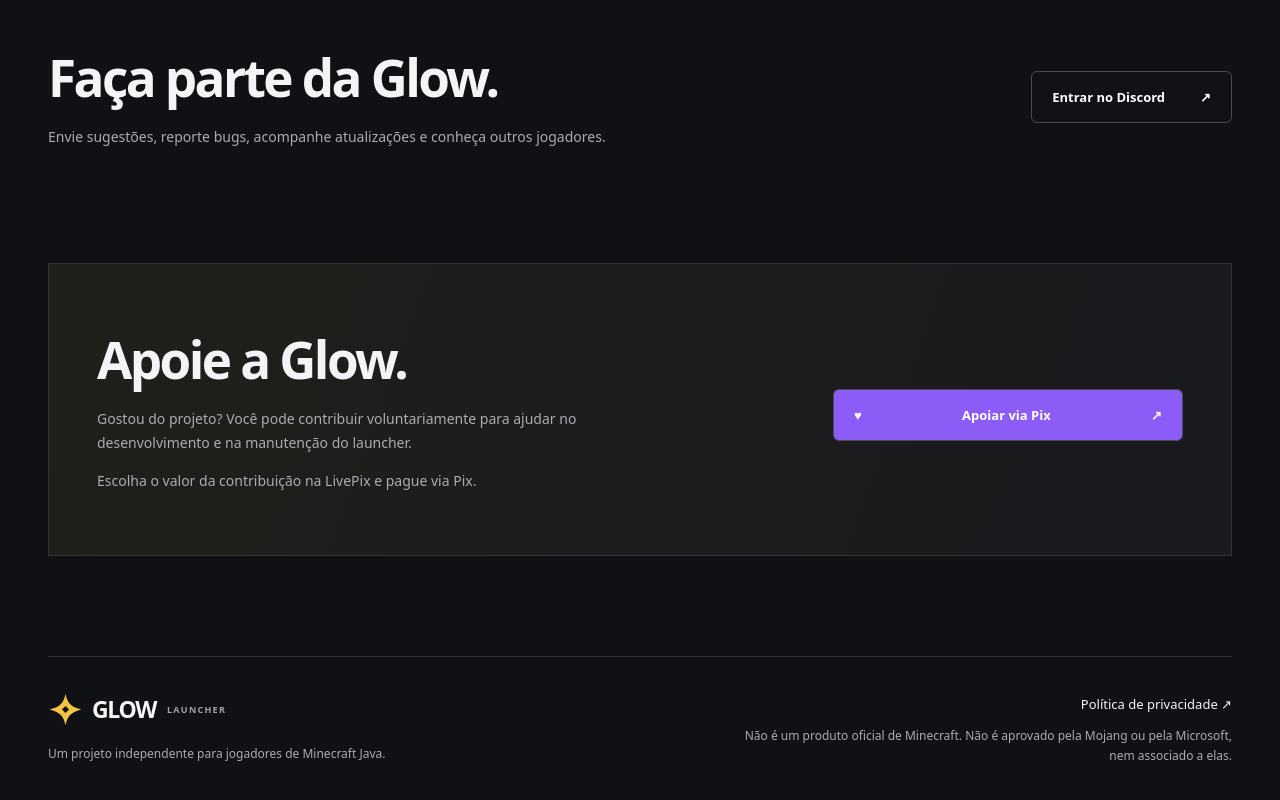
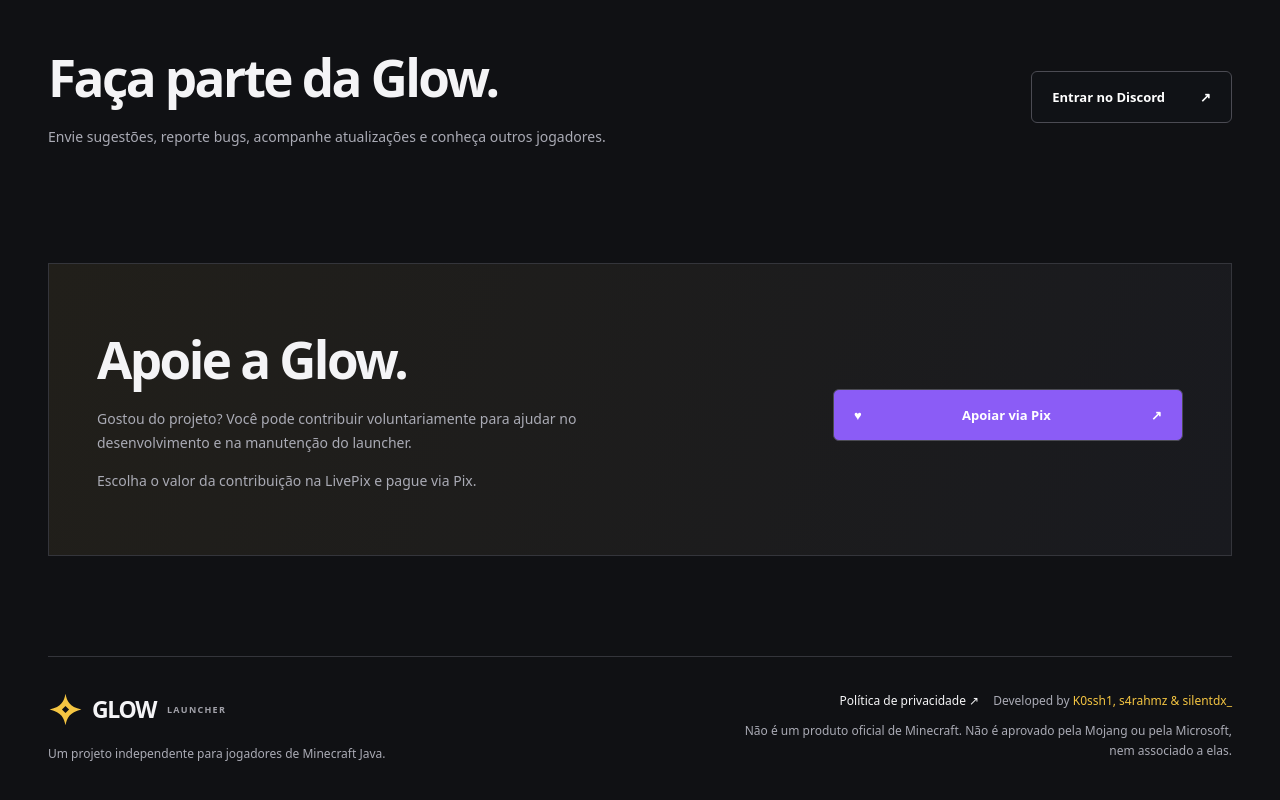
Before and after one commit to K0ssh1q/glow-website, a plain HTML site: page index.html in a window 1280 px wide. Shown: the part 1653-2453 px from the top of the page. Drawn offline with Linux system fonts and the light colour scheme.

Commit message:
Add files via upload

```diff
--- a/index.html
+++ b/index.html
@@ -11,6 +11,7 @@
 <link href="assets/favicon.ico?v=2" rel="icon" sizes="any"/><link href="assets/glow-star.svg" rel="icon" type="image/svg+xml"/><link href="assets/glow-star-32.png" rel="icon" sizes="32x32" type="image/png"/><link href="assets/glow-star-256.png" rel="apple-touch-icon"/>
 <link href="style.css?v=4" rel="stylesheet"/>
 <script defer="" src="motion.js?v=4"></script>
+<style>.footer-meta{display:flex;flex-wrap:wrap;justify-content:flex-end;align-items:center;gap:8px 14px;font-size:12px}.footer-credit{color:var(--muted,#aaabb5)}.footer-credit span{color:var(--yellow,#f4c542);transition:color .2s ease}.footer-credit:hover span{color:#fff}@media(max-width:800px){.footer-meta{justify-content:flex-start}}@media(prefers-reduced-motion:reduce){.footer-credit span{transition:none}}</style>
 </head>
 <body>
 <header class="top"><a aria-label="Página inicial da Glow Launcher" class="brand" href="./"><img alt="" class="star" src="assets/glow-star.svg"/> GLOW <small>LAUNCHER</small></a><nav aria-label="Navegação principal"><a href="#features">Recursos</a><a href="#status">Desenvolvimento</a><a href="privacy.html">Privacidade</a></nav><div class="nav-actions"><a class="nav-cta social-link" href="https://discord.gg/clanglow" rel="noopener noreferrer" target="_blank"><svg aria-hidden="true" viewbox="0 0 127.14 96.36"><path d="M107.7 8.07A105.15 105.15 0 0 0 81.47 0a72.06 72.06 0 0 0-3.36 6.83 97.68 97.68 0 0 0-29.09 0A72.37 72.37 0 0 0 45.66 0 105.89 105.89 0 0 0 19.4 8.09C2.8 32.71-1.7 56.72.55 80.39a105.73 105.73 0 0 0 32.17 15.97 77.7 77.7 0 0 0 6.89-11.17 68.42 68.42 0 0 1-10.85-5.17c.91-.66 1.8-1.35 2.66-2.06a75.57 75.57 0 0 0 64.3 0c.87.71 1.76 1.4 2.66 2.06a68.68 68.68 0 0 1-10.87 5.18 77 77 0 0 0 6.89 11.16 105.25 105.25 0 0 0 32.19-15.96c2.64-27.45-4.51-51.24-18.89-72.33ZM42.45 65.84c-6.27 0-11.42-5.75-11.42-12.76s5.04-12.77 11.42-12.77 11.53 5.8 11.42 12.77c.01 7.01-5.04 12.76-11.42 12.76Zm42.24 0c-6.27 0-11.42-5.75-11.42-12.76s5.04-12.77 11.42-12.77 11.53 5.8 11.42 12.77c0 7.01-5.04 12.76-11.42 12.76Z" fill="#fff"></path></svg> Discord</a><a class="nav-cta support-nav" href="https://livepix.gg/glowlauncher" rel="noopener noreferrer" target="_blank"><span aria-hidden="true">♥</span> Apoiar a Glow</a></div></header>
@@ -22,5 +23,5 @@
 <section class="community wrap" id="comunidade"><div><h2>Faça parte da Glow.</h2><p>Envie sugestões, reporte bugs, acompanhe atualizações e conheça outros jogadores.</p></div><div><a class="button secondary external-action" href="https://discord.gg/clanglow" rel="noopener noreferrer" target="_blank">Entrar no Discord <span>↗</span></a></div></section>
 <section class="support wrap" id="apoio"><div class="support-copy"><h2>Apoie a Glow.</h2><p>Gostou do projeto? Você pode contribuir voluntariamente para ajudar no desenvolvimento e na manutenção do launcher.</p><p>Escolha o valor da contribuição na LivePix e pague via Pix.</p></div><div class="support-options"><a class="button primary external-action" href="https://livepix.gg/glowlauncher" rel="noopener noreferrer" target="_blank"><span aria-hidden="true">♥</span> Apoiar via Pix <span>↗</span></a></div></section>
 </main>
-<footer class="wrap"><div><a class="brand" href="./"><img alt="" class="star" src="assets/glow-star.svg"/> GLOW <small>LAUNCHER</small></a><p>Um projeto independente para jogadores de Minecraft Java.</p></div><div class="footer-right"><a href="privacy.html">Política de privacidade ↗</a><p>Não é um produto oficial de Minecraft. Não é aprovado pela Mojang ou pela Microsoft, nem associado a elas.</p></div></footer>
+<footer class="wrap"><div><a class="brand" href="./"><img alt="" class="star" src="assets/glow-star.svg"/> GLOW <small>LAUNCHER</small></a><p>Um projeto independente para jogadores de Minecraft Java.</p></div><div class="footer-right"><div class="footer-meta"><a href="privacy.html">Política de privacidade ↗</a><span class="footer-credit">Developed by <span>K0ssh1, s4rahmz &amp; silentdx_</span></span></div><p>Não é um produto oficial de Minecraft. Não é aprovado pela Mojang ou pela Microsoft, nem associado a elas.</p></div></footer>
 </body></html>
```
